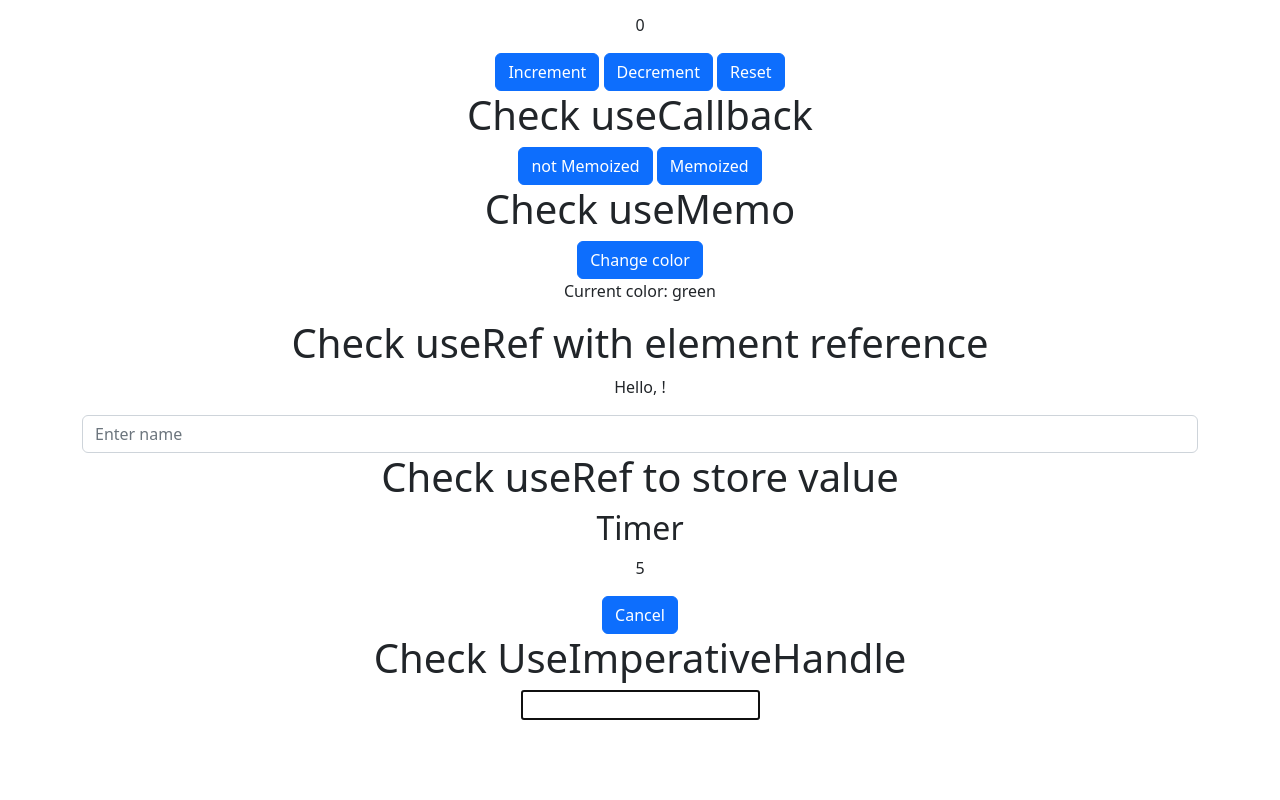
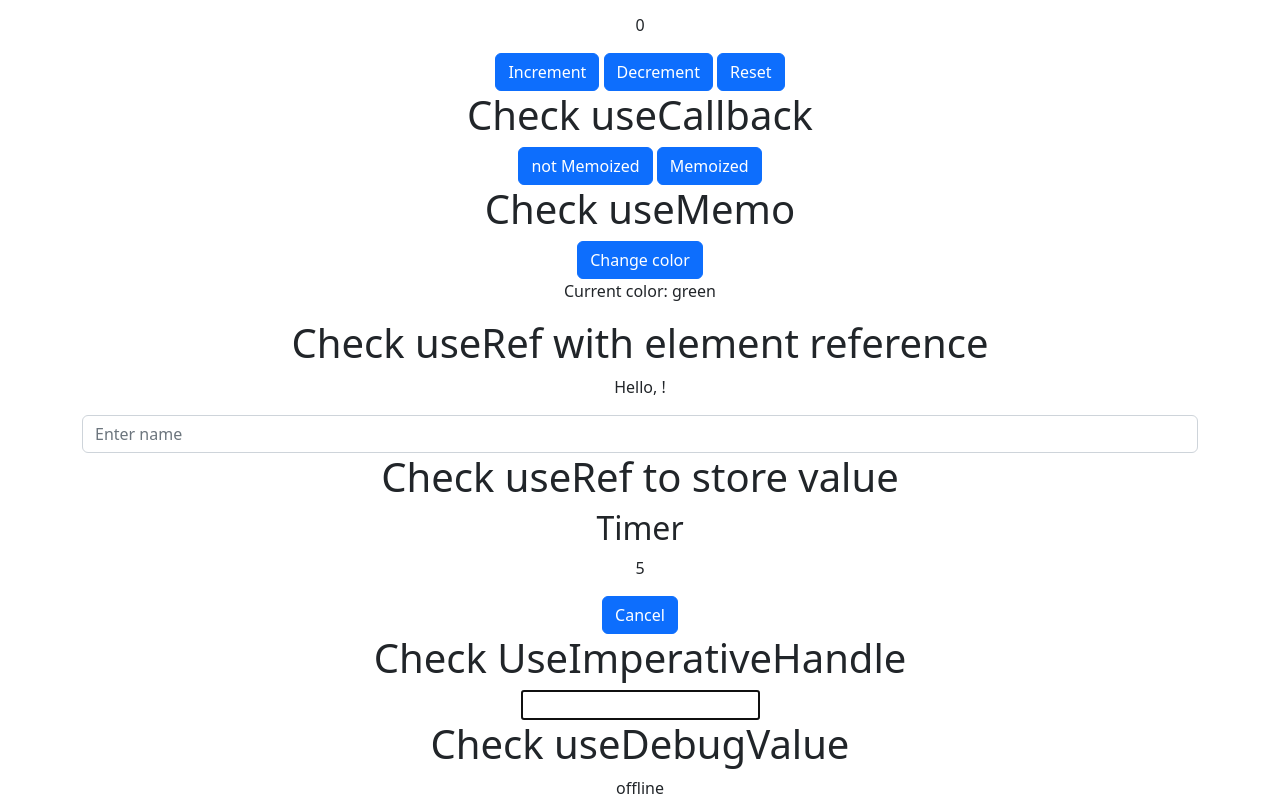
Before and after one commit to pavlenstory/allReackHooks, a React (Create React App) app in the folder my-app/: page / in a window 1280 px wide. Shown: the part 552-1352 px from the top of the page. Before the commit the page ends 1272 px from the top, so only its background shows below. Built offline with nearby package versions, Linux system fonts and the light colour scheme.

Commit message:
feat: add hook useDebugValue

```diff
--- a/my-app/src/components/useDebugValueExample/ComponentUseDebugValue.js
+++ b/my-app/src/components/useDebugValueExample/ComponentUseDebugValue.js
@@ -1,3 +1,11 @@
+import { useFriendStatus } from "./useFriendStatus";
+
 export function ComponentUseDebugValue() {
-  return <div className="container"></div>;
+  const isOnline = useFriendStatus();
+  return (
+    <div className="container">
+      <h1>Check useDebugValue</h1>
+      {isOnline}
+    </div>
+  );
 }
--- /dev/null
+++ b/my-app/src/components/useDebugValueExample/useFriendStatus.js
@@ -0,0 +1,8 @@
+import { useDebugValue, useState } from "react";
+
+export function useFriendStatus() {
+  const [isOnline, setIsOnline] = useState(null);
+
+  useDebugValue(isOnline ? "online" : "offline");
+  return isOnline ? "online" : "offline";
+}
```
